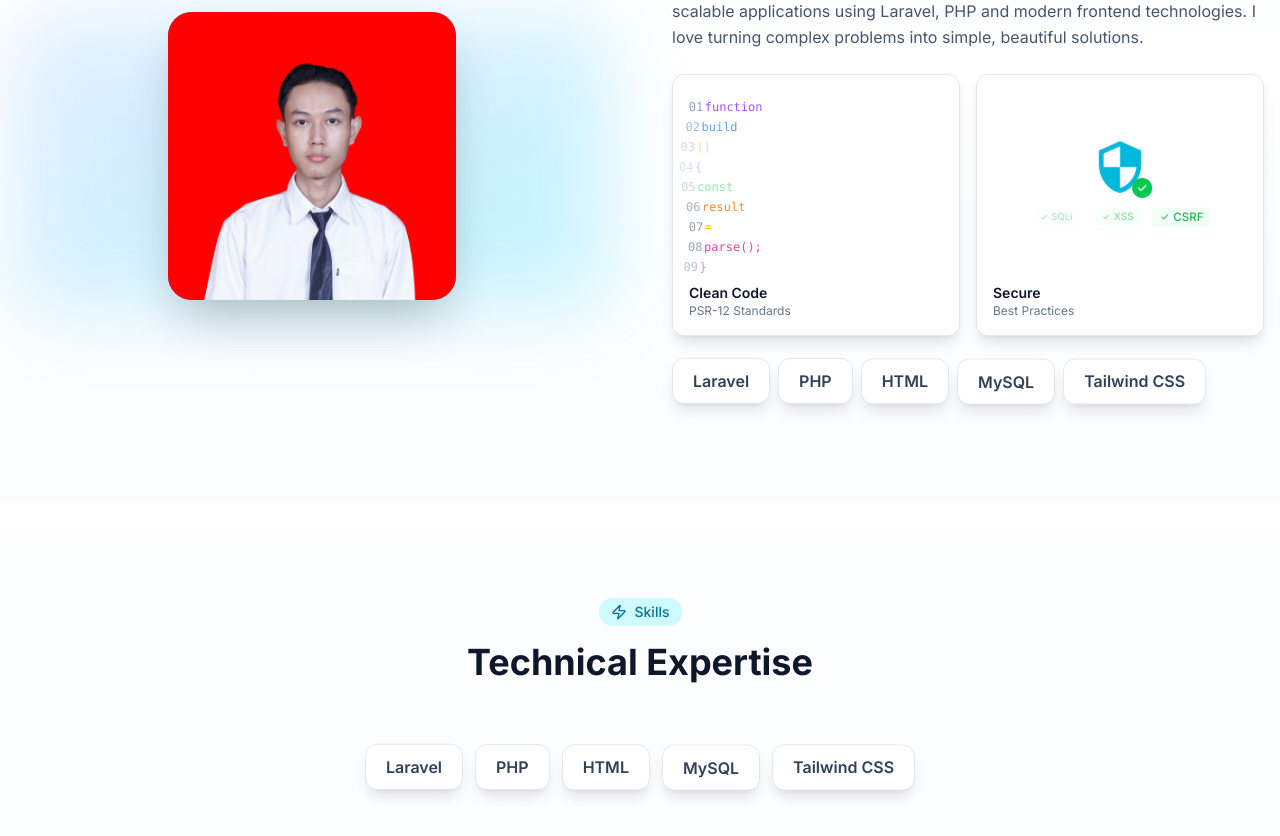
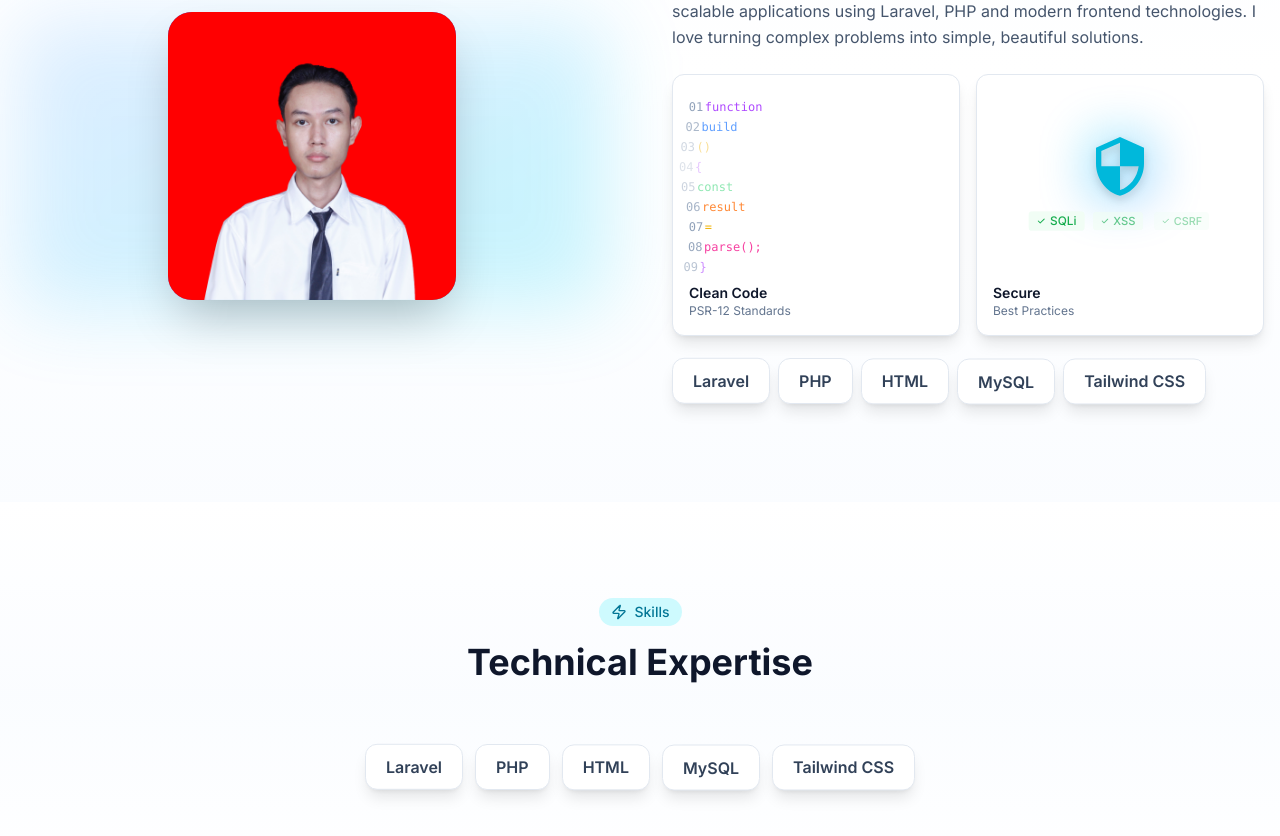
Before and after one commit to hafizputra06/Portofolio, a Next.js app: page / in a window 1280 px wide. Shown: the part 1160-1996 px from the top of the page. Built offline with nearby package versions, Linux system fonts and the light colour scheme.

Commit message:
animasi scure 2

```diff
--- a/src/components/sections/About.tsx
+++ b/src/components/sections/About.tsx
@@ -106,23 +106,24 @@ function CleanCodeAnimation() {
 function SecureAnimation() {
   const containerRef = useRef<HTMLDivElement>(null);
   const shieldRef = useRef<HTMLDivElement>(null);
-  const lockRef = useRef<HTMLDivElement>(null);
+  const glowRef = useRef<HTMLDivElement>(null);
   const check1Ref = useRef<HTMLDivElement>(null);
   const check2Ref = useRef<HTMLDivElement>(null);
   const check3Ref = useRef<HTMLDivElement>(null);
 
   useGSAP(() => {
     gsap.to(shieldRef.current, {
-      scale: 1.05,
+      y: -4,
       duration: 1.5,
       ease: "power1.inOut",
       repeat: -1,
       yoyo: true,
     });
 
-    gsap.to(lockRef.current, {
-      y: -3,
-      duration: 1,
+    gsap.to(glowRef.current, {
+      opacity: 0.6,
+      scale: 1.1,
+      duration: 1.5,
       ease: "power1.inOut",
       repeat: -1,
       yoyo: true,
@@ -133,12 +134,12 @@ function SecureAnimation() {
       if (check) {
         gsap.fromTo(
           check,
-          { opacity: 0.3, scale: 0.8 },
+          { opacity: 0.4, scale: 0.9 },
           {
             opacity: 1,
             scale: 1,
-            duration: 0.8,
-            delay: i * 0.3,
+            duration: 0.6,
+            delay: i * 0.2,
             repeat: -1,
             yoyo: true,
             ease: "power1.inOut",
@@ -154,24 +155,21 @@ function SecureAnimation() {
       className="p-4 rounded-xl bg-white dark:bg-slate-800 shadow-lg border border-slate-100 dark:border-slate-700 relative overflow-hidden flex flex-col h-full"
     >
       <div className="flex-grow flex flex-col items-center justify-center">
-        <div ref={shieldRef} className="relative mb-3">
-          <svg
-            className="w-14 h-14 text-cyan-500"
-            fill="currentColor"
-            viewBox="0 0 24 24"
+        <div className="relative mb-3">
+          <div
+            ref={glowRef}
+            className="absolute inset-0 bg-gradient-to-br from-cyan-400 to-blue-500 opacity-30 blur-xl"
+          />
+          <div
+            ref={shieldRef}
+            className="relative w-16 h-16 flex items-center justify-center"
           >
-            <path d="M12 1L3 5v6c0 5.55 3.84 10.74 9 12 5.16-1.26 9-6.45 9-12V5l-9-4zm0 10.99h7c-.53 4.12-3.28 7.79-7 8.94V12H5V6.3l7-3.11v8.8z" />
-          </svg>
-          <div
-            ref={lockRef}
-            className="absolute -bottom-1 -right-1 w-5 h-5 bg-green-500 rounded-full flex items-center justify-center"
-          >
-            <svg className="w-3 h-3 text-white" fill="currentColor" viewBox="0 0 20 20">
-              <path
-                fillRule="evenodd"
-                d="M16.707 5.293a1 1 0 010 1.414l-8 8a1 1 0 01-1.414 0l-4-4a1 1 0 011.414-1.414L8 12.586l7.293-7.293a1 1 0 011.414 0z"
-                clipRule="evenodd"
-              />
+            <svg
+              className="w-16 h-16 text-cyan-500 drop-shadow-lg"
+              viewBox="0 0 24 24"
+              fill="currentColor"
+            >
+              <path d="M12 1L3 5v6c0 5.55 3.84 10.74 9 12 5.16-1.26 9-6.45 9-12V5l-9-4zm0 10.99h7c-.53 4.12-3.28 7.79-7 8.94V12H5V6.3l7-3.11v8.8z" />
             </svg>
           </div>
         </div>
```
